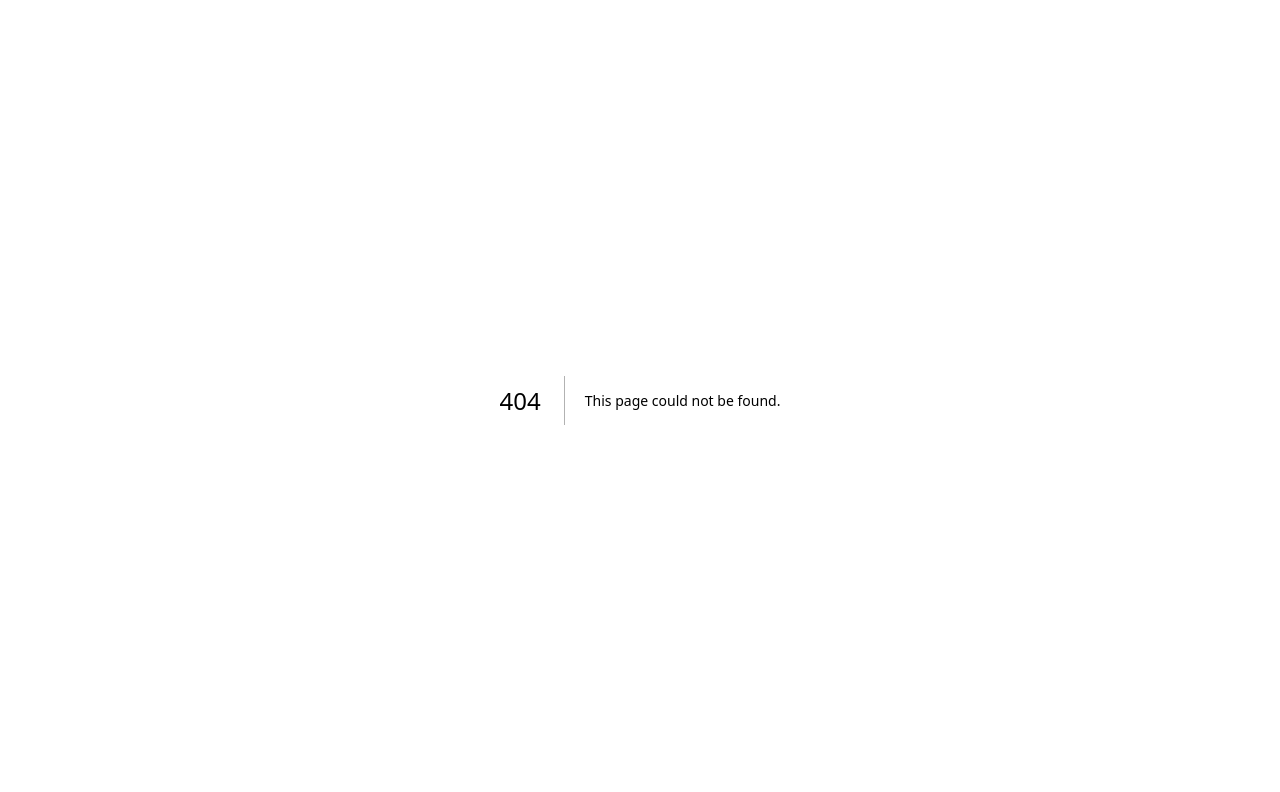
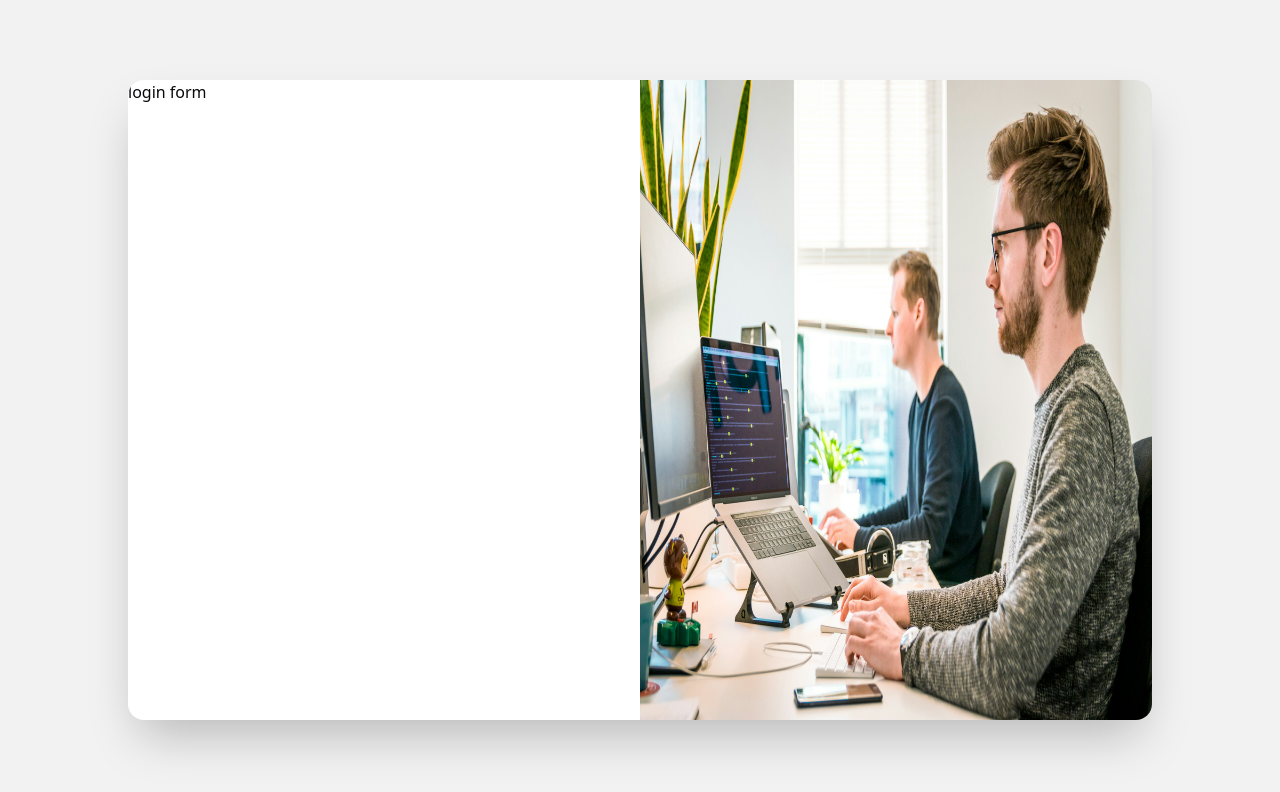
Before and after one commit to dkh0387/nextjsblueprint, a Next.js app: page /signup in a window 1280 px wide. Before the commit this address had no page. Shown: the top 792 px of the page. Built offline with nearby package versions, Linux system fonts and the light colour scheme.

Commit message:
feat: sign up page (WIP)

```diff
--- /dev/null
+++ b/src/app/(auth)/signup/page.tsx
@@ -0,0 +1,19 @@
+import { Metadata } from "next";
+import Image from "next/image";
+import signupImage from "@/assets/signup-image.jpg";
+
+export const metadata: Metadata = {
+  title: "Sign up",
+};
+
+export default function Page() {
+  return (
+    <main className="flex h-screen items-center justify-center p-5">
+      <div className="flex h-full max-h-[40rem] w-full max-w-[64rem] overflow-hidden rounded-2xl bg-card shadow-2xl">
+        <div className="md:w-1/2">login form</div>
+        {/*hide the image if the screen is too small*/}
+        <Image src={signupImage} alt={""} className="hidden w-1/2 md:block" />
+      </div>
+    </main>
+  );
+}
```
Also changed, not shown: 1 other file (tests, documents, lock files or other folders).
